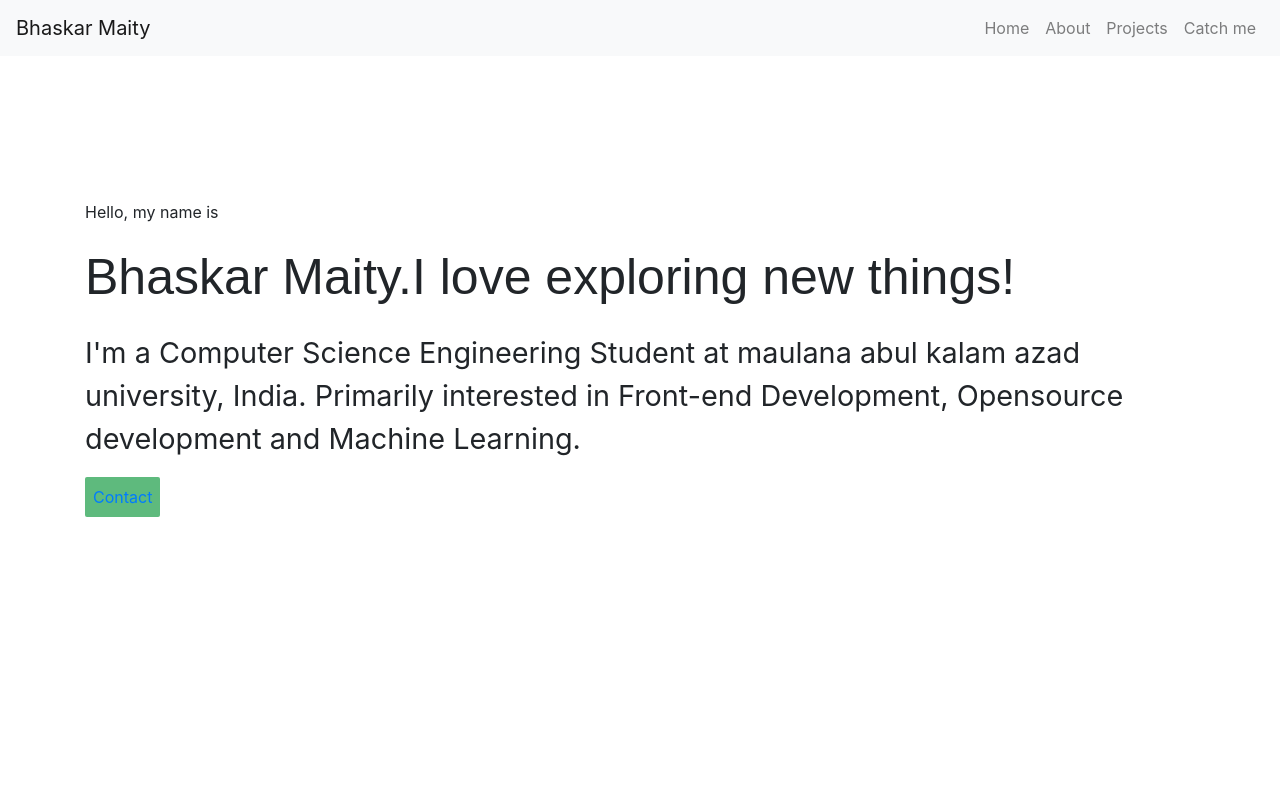
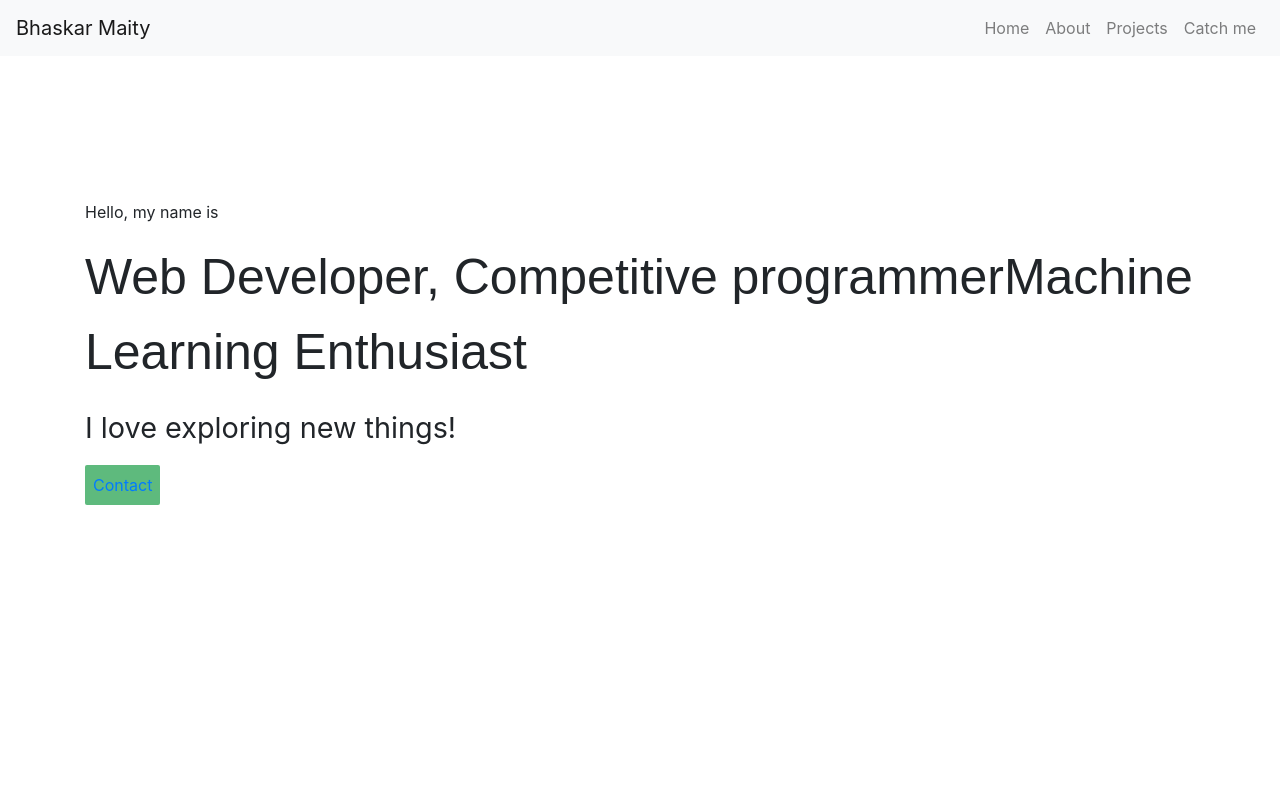
Before and after one commit to Bhaskar-maity/Portfolio, a React (Create React App) app: page / in a window 1280 px wide. Shown: the top 800 px of the page. Built offline with nearby package versions, Linux system fonts and the light colour scheme.

Commit message:
header change

```diff
--- a/src/mydata.js
+++ b/src/mydata.js
@@ -4,12 +4,13 @@ export default
     {
 
         name :'Bhaskar.',
-        headerTagline: [//Line 1 For Header
-                        'Bhaskar Maity.',
-                        //Line 2 For Header
+        headerTagline: [
+                        'Web Developer, Competitive programmer',
+
+                        "Machine Learning Enthusiast",
+
                         'I love exploring new things!',
-                        //Line 3 For Header
-                        "I'm a Computer Science Engineering Student at maulana abul kalam azad university, India. Primarily interested in Front-end Development, Opensource development and Machine Learning."
+
     ],
         //Contact Email
         contactEmail:'maitybhaskar2015@gmail.com',
```
